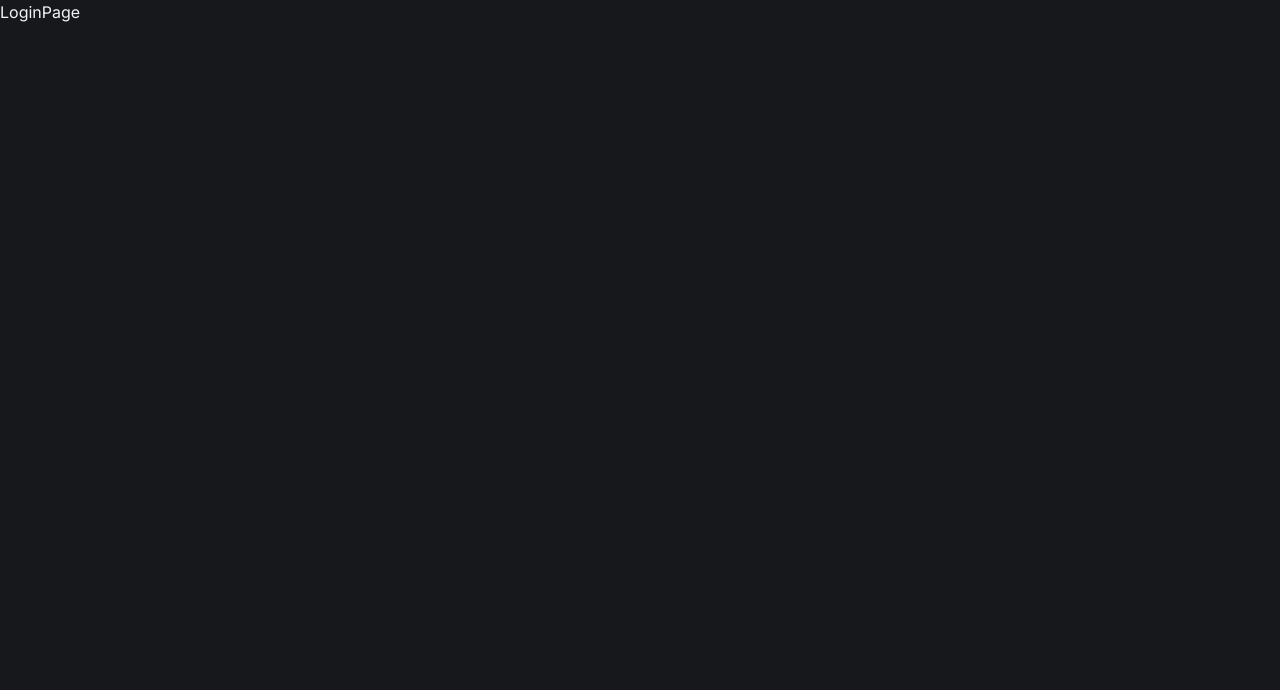
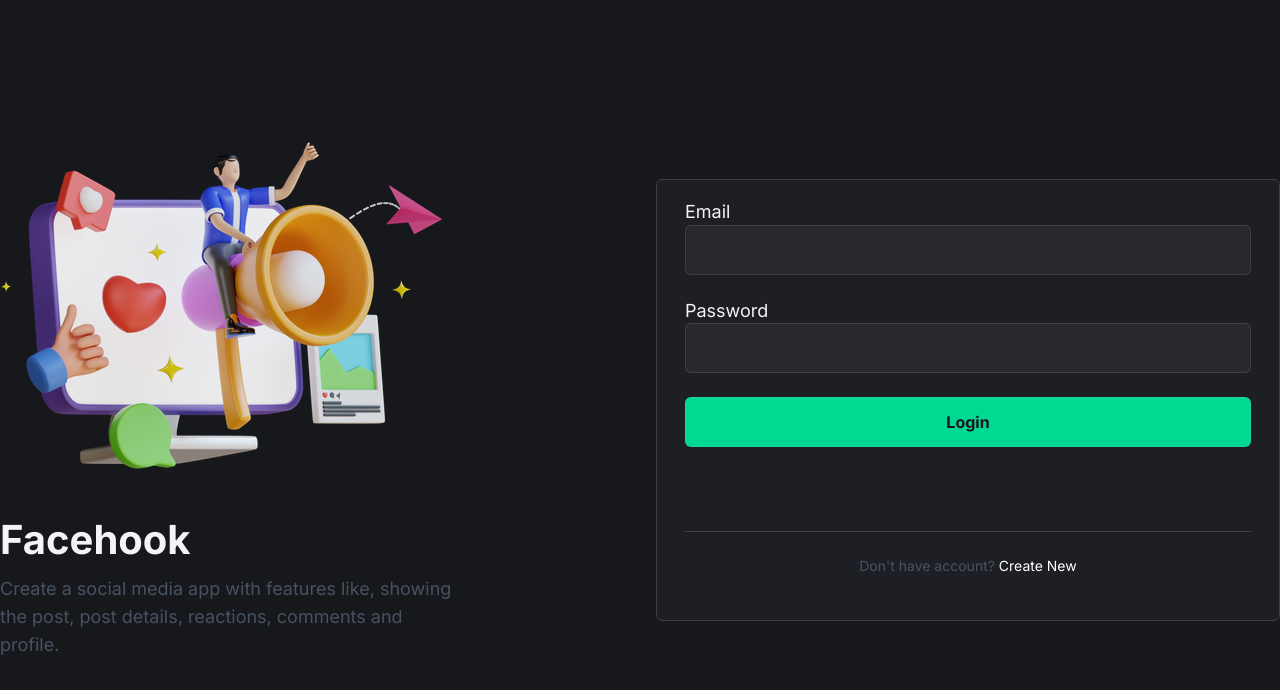
Before and after one commit to rifat-hassan-nibir/facehook, a React (Vite) app: page /login in a window 1280 px wide. Shown: the top 690 px of the page. Built offline with nearby package versions, Linux system fonts and the light colour scheme.

Commit message:
feat: implement login form with validation using react-hook-form

```diff
--- a/package.json
+++ b/package.json
@@ -14,6 +14,7 @@
     "@tailwindcss/vite": "^4.1.12",
     "react": "^19.1.1",
     "react-dom": "^19.1.1",
+    "react-hook-form": "^7.62.0",
     "react-router-dom": "^7.8.2",
     "tailwindcss": "^4.1.12"
   },
--- /dev/null
+++ b/src/components/auth/LoginForm.jsx
@@ -0,0 +1,63 @@
+import { useForm } from "react-hook-form";
+import Field from "../common/Field";
+import { useNavigate } from "react-router-dom";
+
+function LoginForm() {
+  const navigate = useNavigate();
+  const {
+    register,
+    handleSubmit,
+    formState: { errors },
+  } = useForm();
+
+  const submitForm = (formData) => {
+    console.log(formData);
+    navigate("/");
+  };
+
+  return (
+    <form onSubmit={handleSubmit(submitForm)} className="border-b border-[#3F3F3F] pb-10 lg:pb-[60px]">
+      {/* email */}
+      <div className="form-control">
+        <Field label={"Email"} htmlFor={"email"} error={errors.email}>
+          <input
+            {...register("email", { required: "Email id is required" })}
+            className={`auth-input ${errors.email ? "!border-red-500" : "border-gray-200"}`}
+            name="email"
+            type="email"
+            id="email"
+          />
+        </Field>
+      </div>
+      {/* password */}
+      <div className="form-control">
+        <Field label={"Password"} htmlFor={"password"} error={errors.password}>
+          <input
+            {...register("password", {
+              required: "Password is required",
+              minLength: {
+                value: 8,
+                message: "Password must be at least 8 characters long",
+              },
+            })}
+            className={`auth-input ${errors.password ? "!border-red-500" : "border-gray-200"}`}
+            name="password"
+            type="password"
+            id="password"
+          />
+        </Field>
+      </div>
+      {/* Submit */}
+      <Field>
+        <button
+          className="auth-input !bg-lwsGreen hover:cursor-pointer font-bold text-deepDark transition-all hover:opacity-90"
+          type="submit"
+        >
+          Login
+        </button>
+      </Field>
+    </form>
+  );
+}
+
+export default LoginForm;
--- /dev/null
+++ b/src/components/common/Field.jsx
@@ -0,0 +1,19 @@
+function Field({ label, children, htmlFor, error }) {
+  return (
+    <div className="form-control">
+      {label && (
+        <label htmlFor={htmlFor} className="auth-label">
+          {label}
+        </label>
+      )}
+      {children}
+      {error && (
+        <div role="alert" className=" text-red-600">
+          {error.message}
+        </div>
+      )}
+    </div>
+  );
+}
+
+export default Field;
--- a/src/pages/LoginPage.jsx
+++ b/src/pages/LoginPage.jsx
@@ -1,5 +1,40 @@
+import { Link } from "react-router-dom";
+import AuthIllustration from "../assets/images/auth_illustration.png";
+import LoginForm from "../components/auth/LoginForm";
+
 const LoginPage = () => {
-  return <div>LoginPage</div>;
+  return (
+    <main className="flex min-h-screen items-center justify-center bg-deepDark py-8">
+      <div className="max-w-[1368px] flex-1">
+        <div className="container grid items-center gap-8 lg:grid-cols-2">
+          {/* illustration and title */}
+          <div>
+            <img className="mb-12 max-w-full max-lg:hidden" src={AuthIllustration} alt="auth_illustration" />
+            <div>
+              <h1 className="mb-3 text-4xl font-bold lg:text-[40px]">Facehook</h1>
+              <p className="max-w-[452px] text-gray-600/95 lg:text-lg">
+                Create a social media app with features like, showing the post, post details, reactions, comments and profile.
+              </p>
+            </div>
+          </div>
+          {/* illustration and title ends */}
+          {/* login form */}
+          <div className="card">
+            <LoginForm />
+            <div className="py-4 lg:py-6">
+              <p className="text-center text-xs text-gray-600/95 lg:text-sm">
+                Don't have account?{" "}
+                <Link to="/register" className="text-white transition-all hover:text-lwsGreen hover:underline">
+                  Create New
+                </Link>
+              </p>
+            </div>
+          </div>
+          {/* login form ends */}
+        </div>
+      </div>
+    </main>
+  );
 };
 
 export default LoginPage;
```
Also changed, not shown: 1 other file (tests, documents, lock files or other folders).
